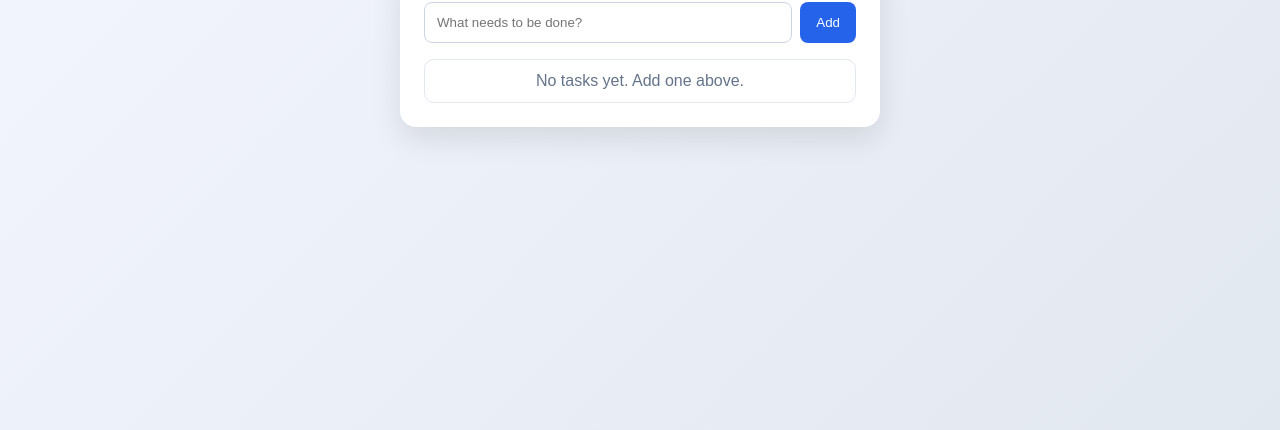
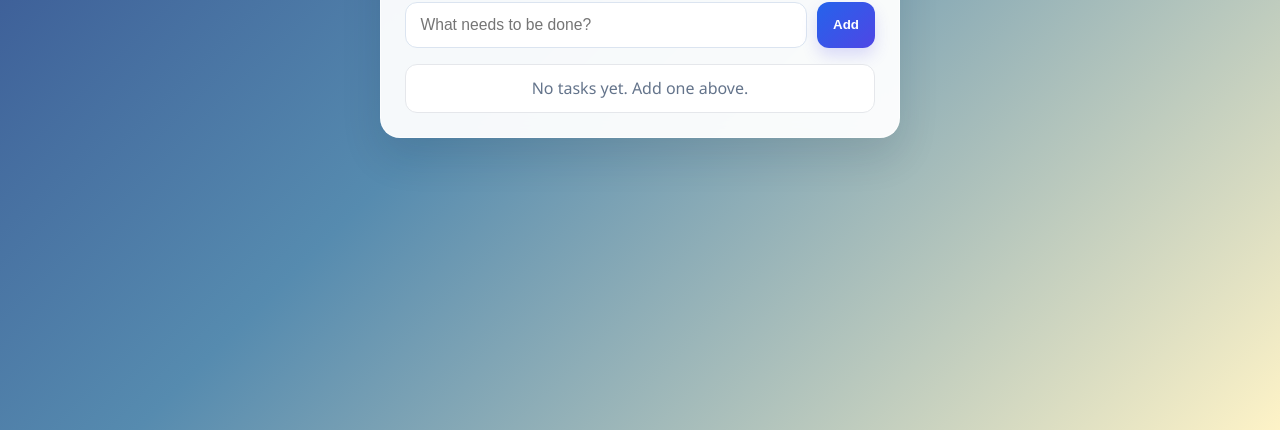
Before and after one commit to himanshu-2426/to-do-list, a plain HTML site: page index.html in a window 1280 px wide. Shown: the part 370-800 px from the top of the page. Drawn offline with Linux system fonts and the light colour scheme.

Commit message:
added animations and styles

```diff
--- a/script.js
+++ b/script.js
@@ -22,7 +22,7 @@ function renderTodos() {
 
   todos.forEach((todo) => {
     const item = document.createElement('li');
-    item.className = todo.completed ? 'completed' : '';
+    item.className = `todo-item ${todo.completed ? 'completed' : ''}`;
 
     const text = document.createElement('span');
     text.textContent = todo.text;
--- a/style.css
+++ b/style.css
@@ -1,7 +1,7 @@
 :root {
     color-scheme: light;
-  font-family: Arial, sans-serif;
-  background: linear-gradient(135deg, #f5f7ff, #e2e8f0);
+    font-family: "Segoe UI", Roboto, Arial, sans-serif;
+    background: linear-gradient(135deg, #2f458b, #568baf 45%, #fef3c7);
     color: #1f2937;
 }
 
@@ -15,49 +15,71 @@ body {
     display: grid;
     place-items: center;
     padding: 1rem;
+    background-attachment: fixed;
 }
 
 .app {
-  width: min(100%, 480px);
+    width: min(100%, 520px);
 }
 
 .card {
-  background: white;
-  border-radius: 16px;
+    background: rgba(255, 255, 255, 0.95);
+    backdrop-filter: blur(10px);
+    border-radius: 20px;
     padding: 1.5rem;
-  box-shadow: 0 12px 30px rgba(0, 0, 0, 0.1);
+    box-shadow: 0 18px 40px rgba(15, 23, 42, 0.12);
+    border: 1px solid rgba(255, 255, 255, 0.7);
 }
 
 h1 {
     margin-top: 0;
     margin-bottom: 1rem;
     text-align: center;
+    font-size: 1.8rem;
+    color: #111827;
+    letter-spacing: 0.02em;
 }
 
 form {
     display: flex;
-  gap: 0.5rem;
+    gap: 0.6rem;
     margin-bottom: 1rem;
 }
 
 input {
     flex: 1;
-  padding: 0.75rem;
-  border: 1px solid #cbd5e1;
-  border-radius: 8px;
+    padding: 0.8rem 0.9rem;
+    border: 1px solid #dbe4f0;
+    border-radius: 12px;
+    font-size: 0.98rem;
+    transition: border-color 0.2s ease, box-shadow 0.2s ease, transform 0.2s ease;
+}
+
+input:focus {
+    outline: none;
+    border-color: #2563eb;
+    box-shadow: 0 0 0 3px rgba(37, 99, 235, 0.15);
 }
 
 button {
     border: none;
-  border-radius: 8px;
-  padding: 0.75rem 1rem;
-  background: #2563eb;
+    border-radius: 12px;
+    padding: 0.8rem 1rem;
+    background: linear-gradient(135deg, #2563eb, #4f46e5);
     color: white;
     cursor: pointer;
+    font-weight: 600;
+    box-shadow: 0 8px 16px rgba(79, 70, 229, 0.18);
+    transition: transform 0.2s ease, background 0.2s ease, box-shadow 0.2s ease;
 }
 
 button:hover {
     background: #1d4ed8;
+    transform: translateY(-1px);
+}
+
+button:active {
+    transform: scale(0.96);
 }
 
 ul {
@@ -74,14 +96,28 @@ li {
     align-items: center;
     justify-content: space-between;
     gap: 0.75rem;
-  padding: 0.75rem;
-  border: 1px solid #e2e8f0;
-  border-radius: 10px;
+    padding: 0.8rem 0.9rem;
+    border: 1px solid #e5e7eb;
+    border-radius: 12px;
+    background: white;
+    animation: slideIn 0.25s ease;
+    transition: transform 0.2s ease, box-shadow 0.2s ease, background 0.25s ease;
+}
+
+li:hover {
+    transform: translateY(-2px);
+    box-shadow: 0 10px 22px rgba(15, 23, 42, 0.08);
+}
+
+li.completed {
+    background: #f8fafc;
+    border-color: #d1d5db;
 }
 
 li.completed span {
     text-decoration: line-through;
     color: #64748b;
+    transition: all 0.25s ease;
 }
 
 .actions {
@@ -92,6 +128,7 @@ li.completed span {
 .actions button {
     padding: 0.4rem 0.6rem;
     font-size: 0.9rem;
+    box-shadow: none;
 }
 
 .delete-btn {
@@ -101,3 +138,20 @@ li.completed span {
 .delete-btn:hover {
     background: #dc2626;
 }
+
+.todo-item span {
+    font-size: 0.98rem;
+    line-height: 1.4;
+}
+
+@keyframes slideIn {
+    from {
+        opacity: 0;
+        transform: translateY(8px);
+    }
+
+    to {
+        opacity: 1;
+        transform: translateY(0);
+    }
+}
```
Lines whose indentation alone changed are shown as unchanged.
